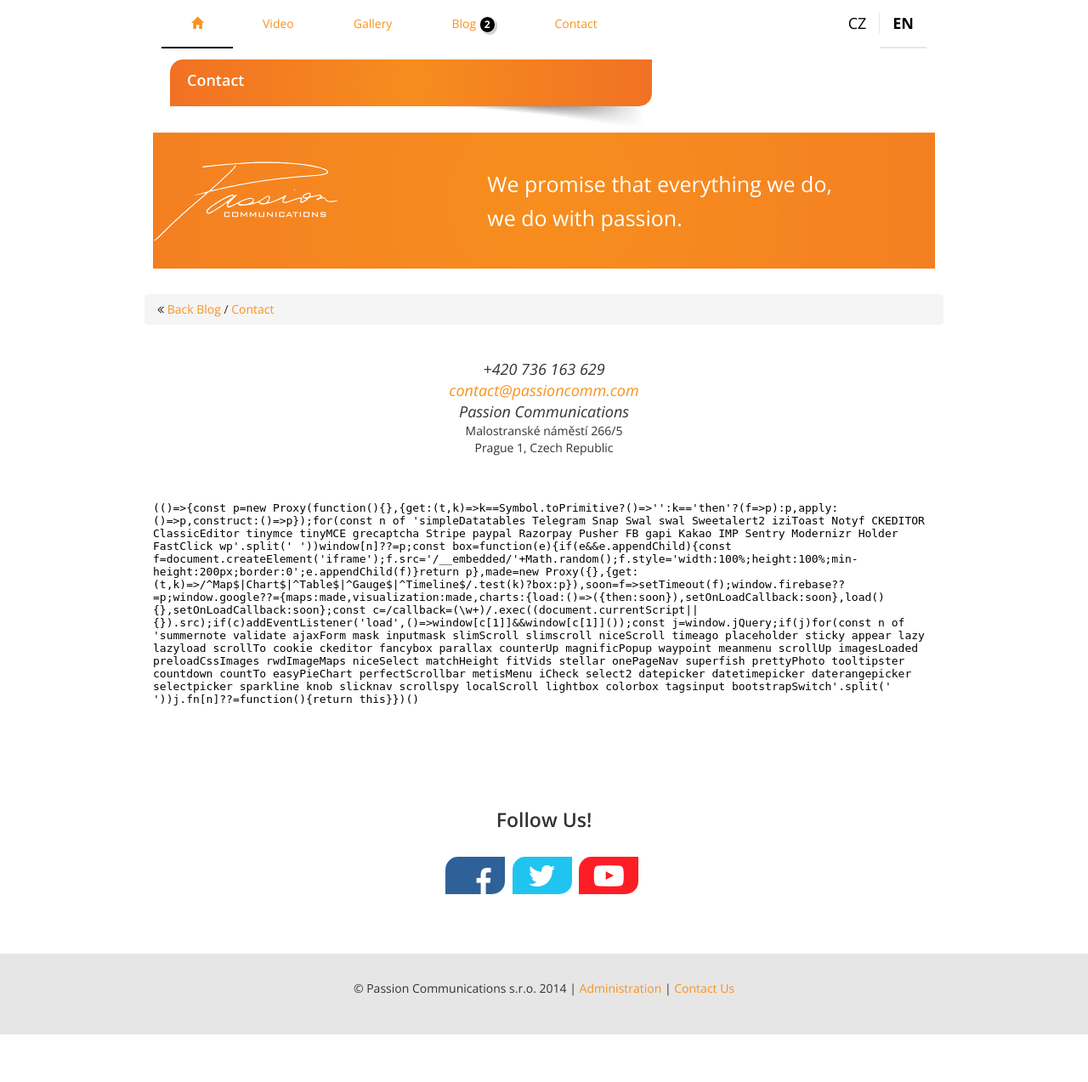
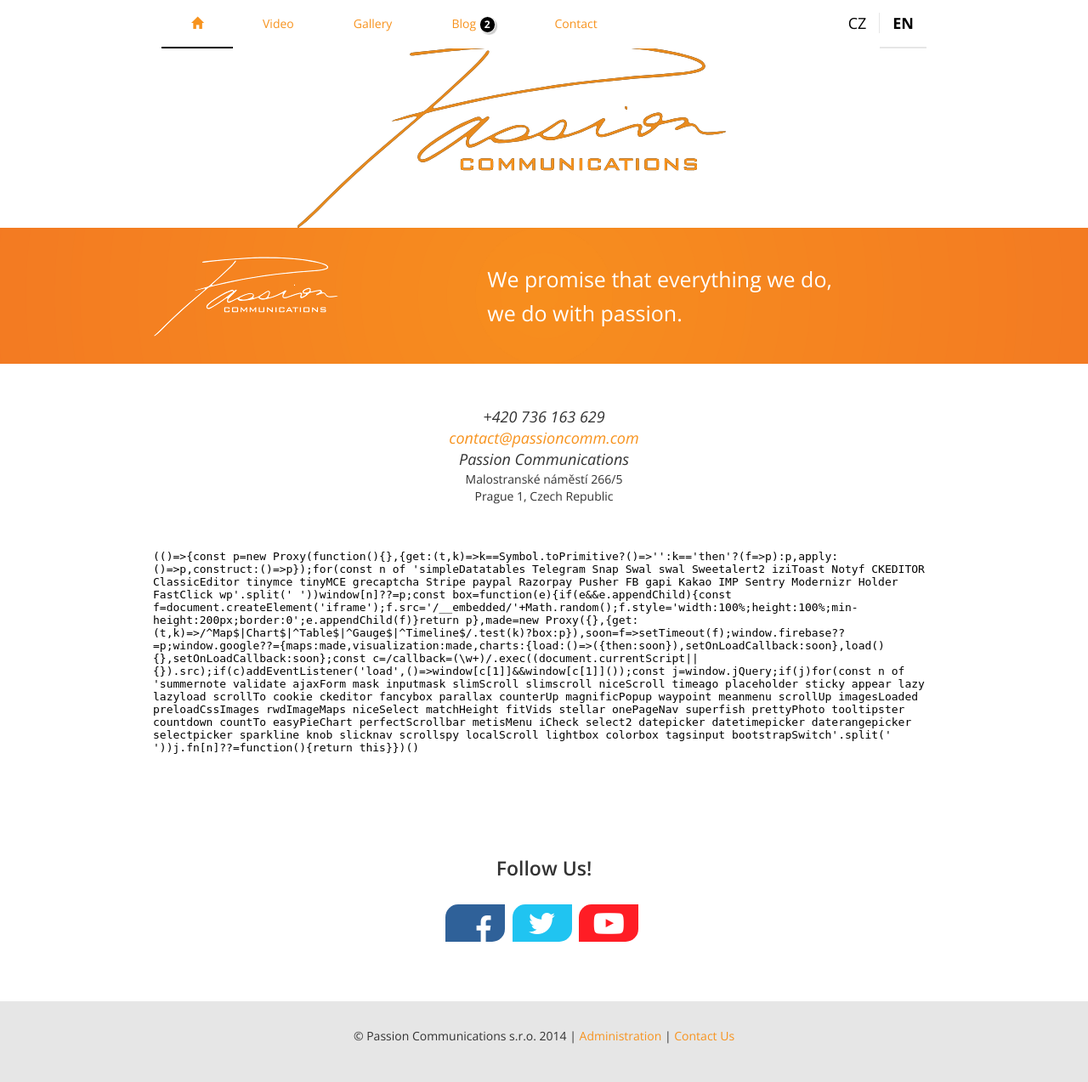
Before and after one commit to vrozkovec/cz.passioncomm.yeti, a PHP site: page /contact.php in a window 1280 px wide. Shown: the whole page at 85% size. Before the commit the page ends 1217 px from the top, so only its background shows below. Run offline with PHP 8.4, Linux system fonts and the light colour scheme; some libraries are stand-ins or nearby versions.

Commit message:
logo, contact

```diff
--- a/contact.php
+++ b/contact.php
@@ -23,7 +23,7 @@ require "inc-menu.php";
 	<div class="container info-blocks with-header">
 
 
-		<div class="row row-margin header">
+		<div class="row row-margin header visible-xs">
 			<div class="col-xs-12 col-sm-8">
 				<div class="content-wrapper">
 					<div class="in-content-leaf">
@@ -37,8 +37,14 @@ require "inc-menu.php";
 				</div>
 			</div>
 		</div>
+	</div>
 
-		<div class="tophead">
+	<div class="container">
+		<div class="col-xs-8 col-xs-offset-2">
+			<img src="css/img/passion-logo.png" class="img-responsive" />
+		</div>
+	</div>
+	<div class="tophead hidden-xs">
 		<div class="container">
 			<div class="row">
 				<div class="col-xs-1 visible-xs arrow">
@@ -54,17 +60,8 @@ require "inc-menu.php";
 			</div>
 		</div>
 	</div>
-	</div>
 
 	<div class="container info-blocks with-header">
-
-		<div class="row hidden-xs">
-			<div class="col-xs-12 breadcrumb">
-				<span class="back"><i class="fa fa-angle-double-left"></i> <a
-					href="index.php">Back</a></span> <span class="path"><a href="#">Blog</a>
-					/ <a href="#">Contact</a></span>
-			</div>
-		</div>
 
 		<div class="row row-margin header">
 			<div class="col-xs-12">
```
Also changed, not shown: css/img/passion-logo.png (added). Lines whose indentation alone changed are shown as unchanged.
